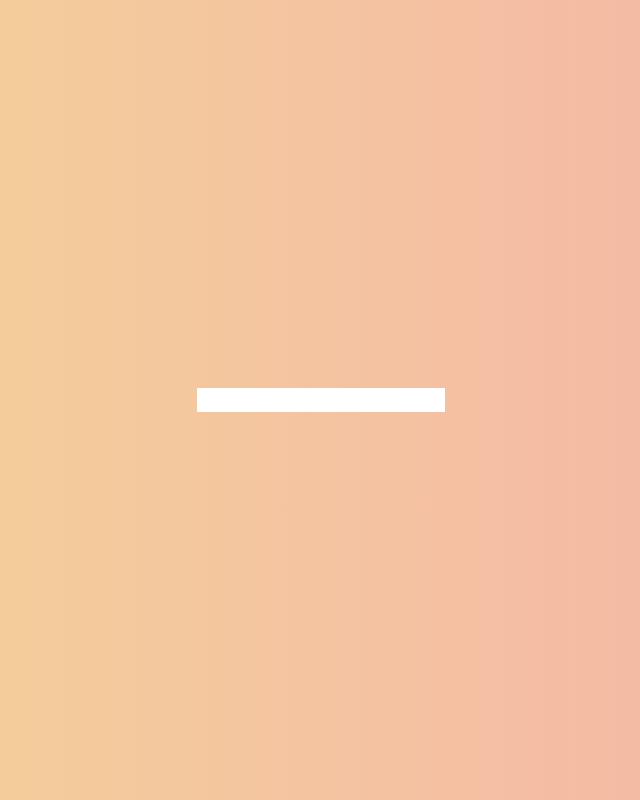
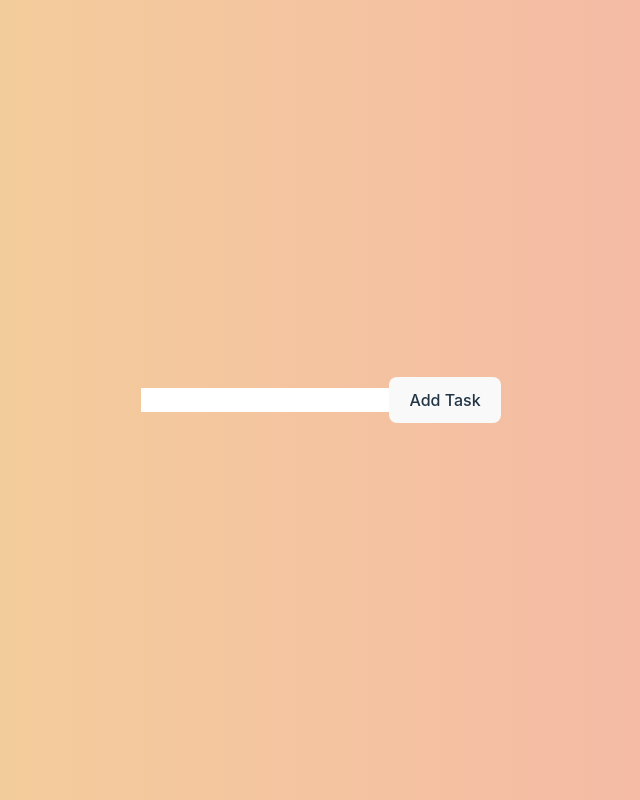
Before and after one commit to aehamdy/Todomoro, a React (Vite) app: page / in a window 1280 px wide. Shown: the whole page, without its empty margins (319-959 px from the left). Built offline with nearby package versions, Linux system fonts and the light colour scheme.

Commit message:
feat: adding button

```diff
--- a/src/components/InputForm.jsx
+++ b/src/components/InputForm.jsx
@@ -2,14 +2,22 @@ import { useState } from "react";
 
 function InputForm() {
   const [userInput, setUserInput] = useState("");
+  const [tasks, setTasks] = useState([]);
 
   const handleInputChange = (e) => {
     setUserInput(e.target.value);
   };
 
+  const handleClick = () => {
+    setTasks([userInput, ...tasks]);
+  };
+
   return (
     <section>
       <input type="text" value={userInput} onChange={handleInputChange} />
+      <button type="button" onClick={handleClick}>
+        Add Task
+      </button>
     </section>
   );
 }
```
